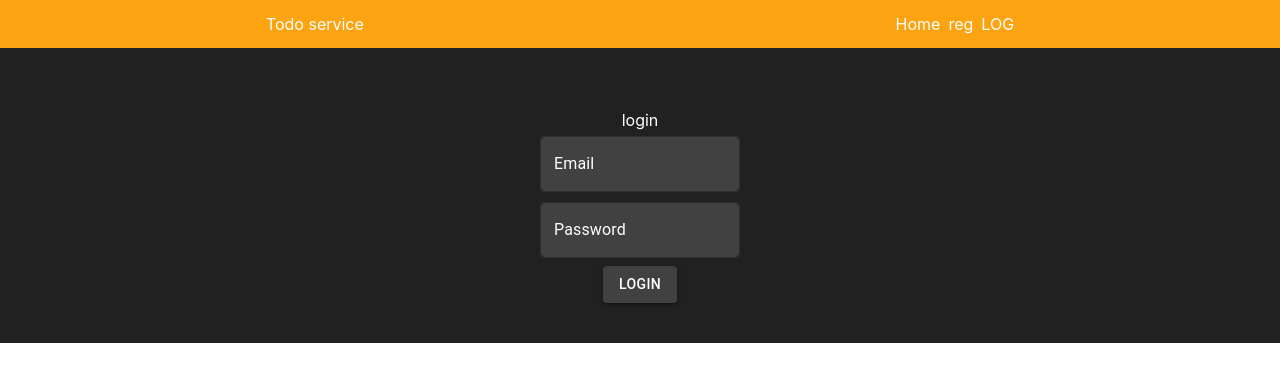
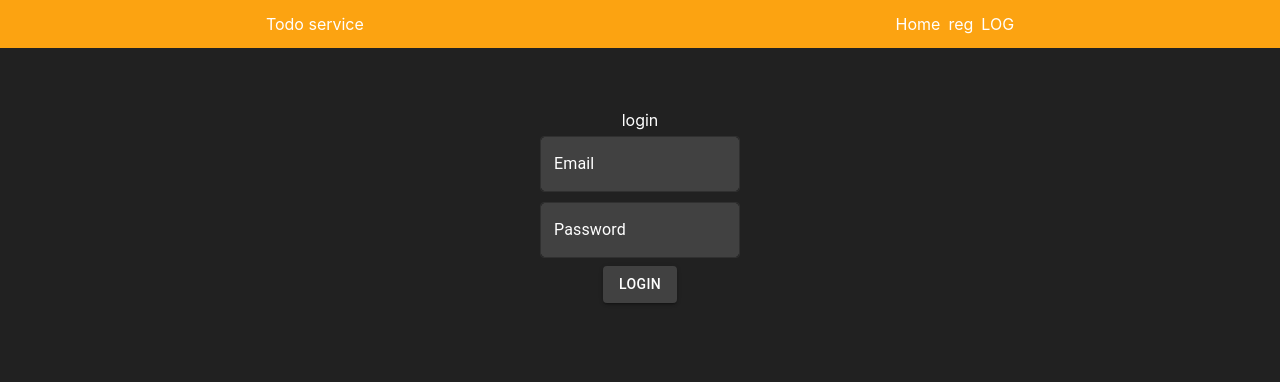
Before and after one commit to Makaroshka1234/todo-service, a React (Create React App) app: page /register in a window 1280 px wide. Both pictures are taken after a click on the button "CREATE TASK". Shown: the top 382 px of the page. Built offline with nearby package versions, Linux system fonts and the light colour scheme.

Commit message:
fix login and register layout (bad fix)

```diff
--- a/src/components/auth/AuthForm.tsx
+++ b/src/components/auth/AuthForm.tsx
@@ -30,6 +30,8 @@ const AuthForm = ({ title, handleClick }: AuthFormProps) => {
     }
 
     return (
+        <div className='mb-5 min-h-[calc(100vh-80px)] used-tehnologies'>
+            <div className="flex justify-center items-center mx-auto max-w-4xl container">
                 <Box
                     component="form"
                     onSubmit={handleSubmit(onSubmit)}
@@ -152,6 +154,8 @@ const AuthForm = ({ title, handleClick }: AuthFormProps) => {
                     </Button>
 
                 </Box >
+            </div>
+        </div>
     )
 }
 
--- a/src/pages/LoginPage.tsx
+++ b/src/pages/LoginPage.tsx
@@ -10,8 +10,9 @@ const LoginPage = () => {
 
     return (
         <>
-            <Header />
-            <div className='flex justify-center items-center'>
+            <div className='flex flex-col min-h-screen'>
+                <Header />
+
                 <LoginForm />
             </div>
         </>
```
Lines whose indentation alone changed are shown as unchanged.
